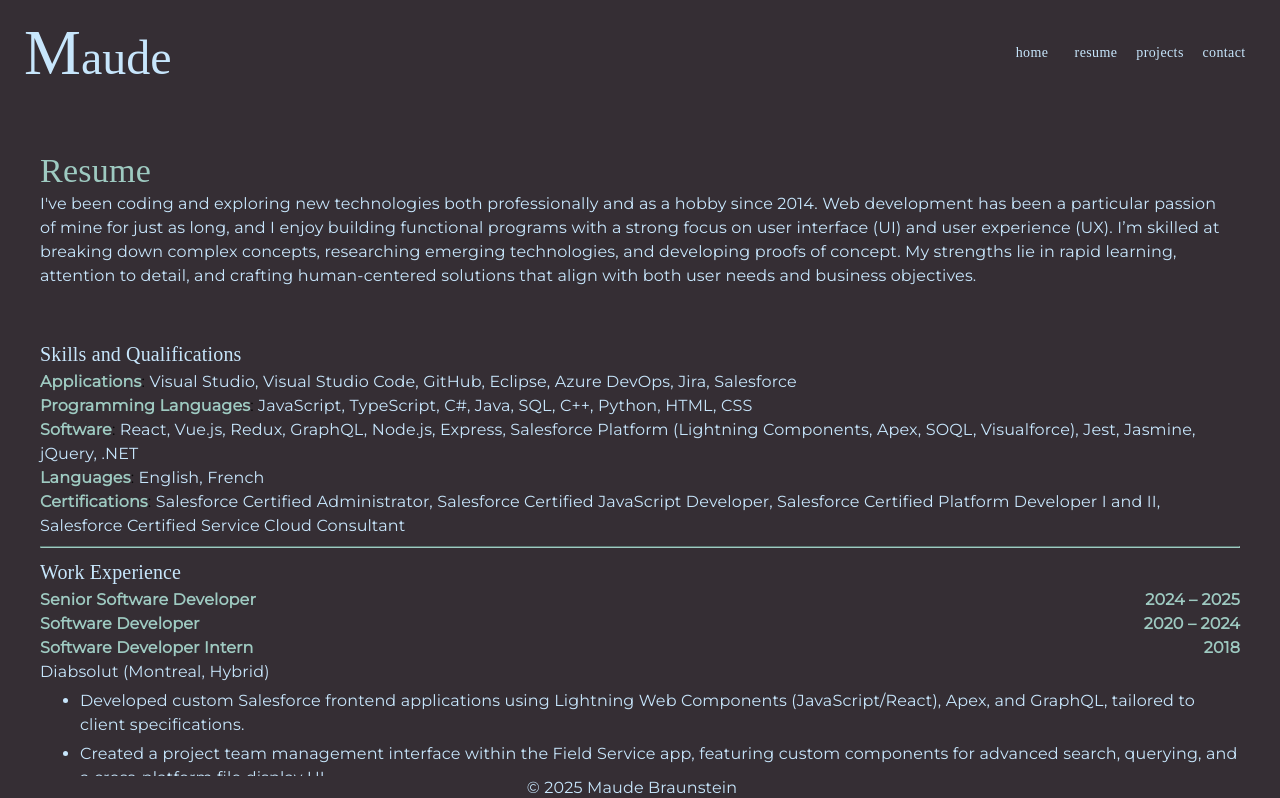
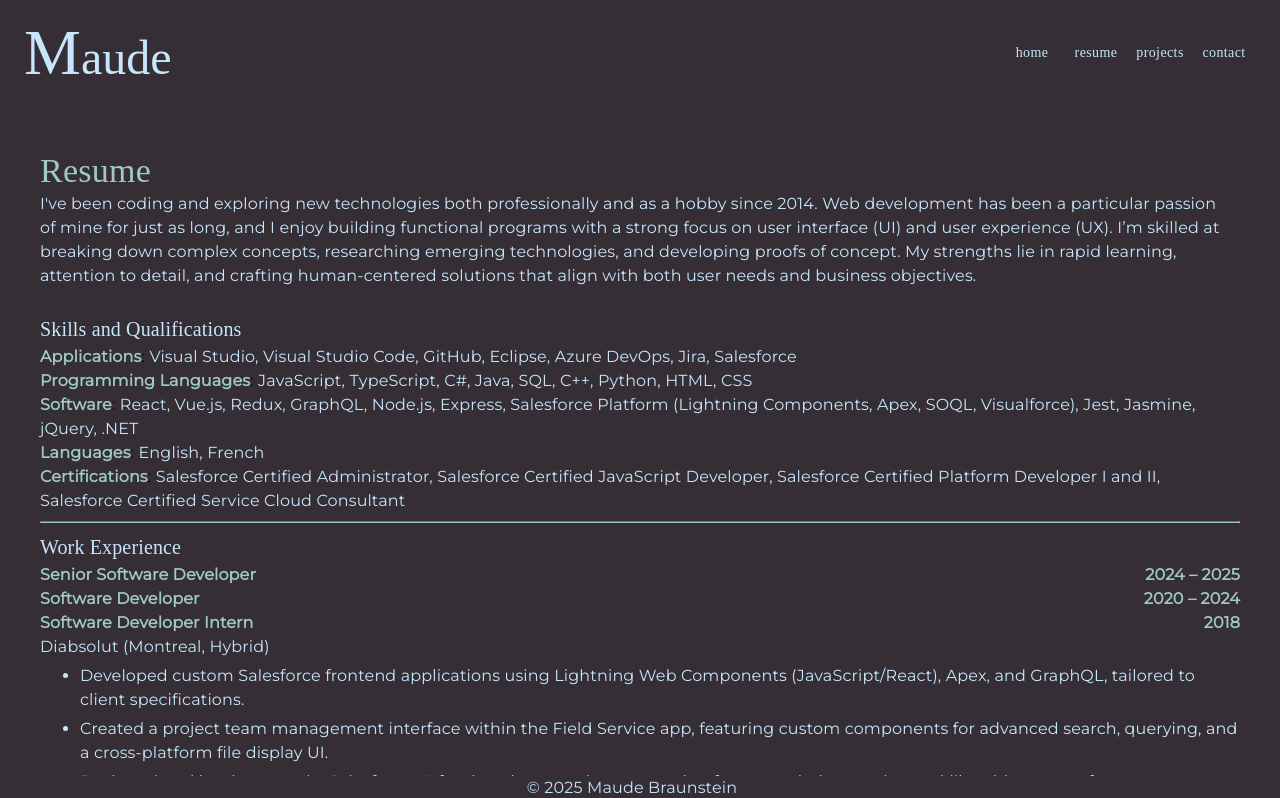
Before and after one commit to MauBrau/website-2.0, a React (Create React App) app in the folder react-app/: page /resume in a window 1280 px wide. Shown: the top 798 px of the page. Built offline with nearby package versions, Linux system fonts and the light colour scheme; a web font is replaced by a local one.

Commit message:
added page component

```diff
--- a/react-app/src/App.tsx
+++ b/react-app/src/App.tsx
@@ -1,8 +1,4 @@
 import "./App.css";
-import React, { StrictMode, useEffect } from "react";
-import { useAppSelector, useAppDispatch } from "./redux/hooks";
-import { updateWindow } from "./redux/window/windowSlice";
-
 import { ThemeProvider } from "@mui/material";
 import Header from "./components/header/Header";
 import Footer from "./components/footer/Footer";
--- a/react-app/src/components/pages/Home.tsx
+++ b/react-app/src/components/pages/Home.tsx
@@ -1,22 +1,18 @@
 import Grid from "@mui/material/Grid";
 import CatWindow from "../catwindow/CatWindow";
 import "./Pages.css";
-import { Typography, useMediaQuery } from "@mui/material";
-import { stylizedTextFont, textFont } from "../helper/Style";
 import { HomeText } from "../../interface/IText";
+import Page, { Body, Title } from "./Page";
 
 
 export default function Home() {
-    const isDesktop = useMediaQuery('(min-width:900px)');
     const pageText: HomeText = require("../../data/text/home.json");
     return (
-        <div
+        <Page
             className="home"
-            style={{
-                transform: `translate(0%, ${
-                    isDesktop ? "50%" : "25%"
-                })`
-            }}
+            minWidth={900}
+            desktopTranslateAmount={50}
+            mobileTranslateAmount={25}
         >
             <Grid
                 container
@@ -30,50 +26,11 @@ export default function Home() {
                     <CatWindow />
                 </Grid>
                 <Grid size={{ sm: 12, md: 6 }}>
-                    <div className="title">
-                        <Typography
-                            variant="h4"
-                            sx={{
-                                flexGrow: 1,
-                                mr: 2,
-                                fontFamily: stylizedTextFont,
-                                textAlign: "left",
-                                color: "secondary.main",
-                                textDecoration: "none",
-                            }}
-                        >
-                            {pageText.title}
-                        </Typography>
-                    </div>
-                    <div className="text">
-                        <Typography
-                            sx={{
-                                flexGrow: 1,
-                                mr: 2,
-                                fontFamily: textFont,
-                                textAlign: { xs: "center", sm: "left" },
-                                color: "primary.main",
-                                textDecoration: "none",
-                            }}
-                        >
-                            {pageText.body}
-                        </Typography>
-                        <br/>
-                        <Typography
-                            sx={{
-                                flexGrow: 1,
-                                mr: 2,
-                                fontFamily: textFont,
-                                textAlign: { xs: "center", sm: "left" },
-                                color: "primary.main",
-                                textDecoration: "none",
-                            }}
-                        >
-                            {pageText.body2}
-                        </Typography>
-                    </div>
+                    <Title title={pageText.title}/>
+                    <Body text={pageText.body} />
+                    <Body text={pageText.body2} />
                 </Grid>
             </Grid>
-        </div>
+        </Page>
     );
 }
--- /dev/null
+++ b/react-app/src/components/pages/Page.tsx
@@ -0,0 +1,73 @@
+import { Typography, useMediaQuery } from "@mui/material";
+import { ResumeText } from "../../interface/IText";
+import { PRIMARY_COLOUR, SECONDARY_COLOUR, stylizedTextFont, textFont } from "../helper/Style";
+import { PropsWithChildren } from "react";
+import "./Pages.css";
+
+interface PageProps extends PropsWithChildren<{}>{
+    className: string; // Classname for main div
+    minWidth: number; // Value in pixels
+    desktopTranslateAmount: number; // Value as percent (0-100)
+    mobileTranslateAmount: number; // Value as percent (0-100)
+    title?: string;
+    body?: string;
+}
+
+export default function Page(props: PageProps) {
+    const { className, minWidth, desktopTranslateAmount, mobileTranslateAmount, title, body, children } = props;
+    const isDesktop = useMediaQuery(`(min-width:${minWidth}px)`);
+
+    return (
+        <div
+            className={className}
+            style={{
+                transform: `translate(0%, ${
+                    isDesktop ? `${desktopTranslateAmount}%` : `${mobileTranslateAmount}%`
+                })`
+            }}
+        >
+            { title && <Title title={title}/> }
+            { body && <Body text={body} /> }
+            { children }
+        </div>
+    );
+}
+
+export function Title({ title }: { title: string }) {
+    return (
+        <div className="title">
+            <Typography
+                variant="h4"
+                sx={{
+                    flexGrow: 1,
+                    mr: 2,
+                    fontFamily: stylizedTextFont,
+                    textAlign: "left",
+                    color: "secondary.main",
+                    textDecoration: "none",
+                }}
+            >
+                {title}
+            </Typography>
+        </div>
+    );
+}
+
+export function Body({ text }: { text: string }) {
+    return (
+        <div className="text">
+            <Typography
+                sx={{
+                    flexGrow: 1,
+                    mr: 2,
+                    fontFamily: textFont,
+                    textAlign: { xs: "center", sm: "left" },
+                    color: "primary.main",
+                    textDecoration: "none",
+                }}
+            >
+                {text}
+            </Typography>
+        </div>
+    );
+}
--- a/react-app/src/components/pages/Pages.css
+++ b/react-app/src/components/pages/Pages.css
@@ -20,7 +20,7 @@
 }
 
 .text {
-    margin-bottom: 50px;
+    margin-bottom: 25px;
 }
 
 .resume-body {
--- a/react-app/src/components/pages/Resume.tsx
+++ b/react-app/src/components/pages/Resume.tsx
@@ -1,49 +1,20 @@
-import { Typography, useMediaQuery } from "@mui/material";
+import { Typography } from "@mui/material";
 import { ResumeText } from "../../interface/IText";
 import { PRIMARY_COLOUR, SECONDARY_COLOUR, stylizedTextFont, textFont } from "../helper/Style";
+import Page from "./Page";
 
 export default function Resume() {
-    const isDesktop = useMediaQuery('(min-width:600px)');
     const pageText: ResumeText = require("../../data/text/resume.json");
 
     return (
-        <div
+        <Page
             className="resume"
-            style={{
-                transform: `translate(0%, ${
-                    isDesktop ? "30%" : "25%"
-                })`
-            }}
+            minWidth={600}
+            desktopTranslateAmount={30}
+            mobileTranslateAmount={25}
+            title={pageText.title}
+            body={pageText.body}
         >
-            <div className="title">
-                <Typography
-                    variant="h4"
-                    sx={{
-                        flexGrow: 1,
-                        mr: 2,
-                        fontFamily: stylizedTextFont,
-                        textAlign: "left",
-                        color: "secondary.main",
-                        textDecoration: "none",
-                    }}
-                >
-                    {pageText.title}
-                </Typography>
-            </div>
-            <div className="text">
-                <Typography
-                    sx={{
-                        flexGrow: 1,
-                        mr: 2,
-                        fontFamily: textFont,
-                        textAlign: { xs: "center", sm: "left" },
-                        color: "primary.main",
-                        textDecoration: "none",
-                    }}
-                >
-                    {pageText.body}
-                </Typography>
-            </div>
             <div className="resume-body">
                 <Typography
                     variant="h6"
@@ -138,6 +109,6 @@ export default function Resume() {
                     )
                 }
             </div>
-        </div>
+        </Page>
     );
 }
```
